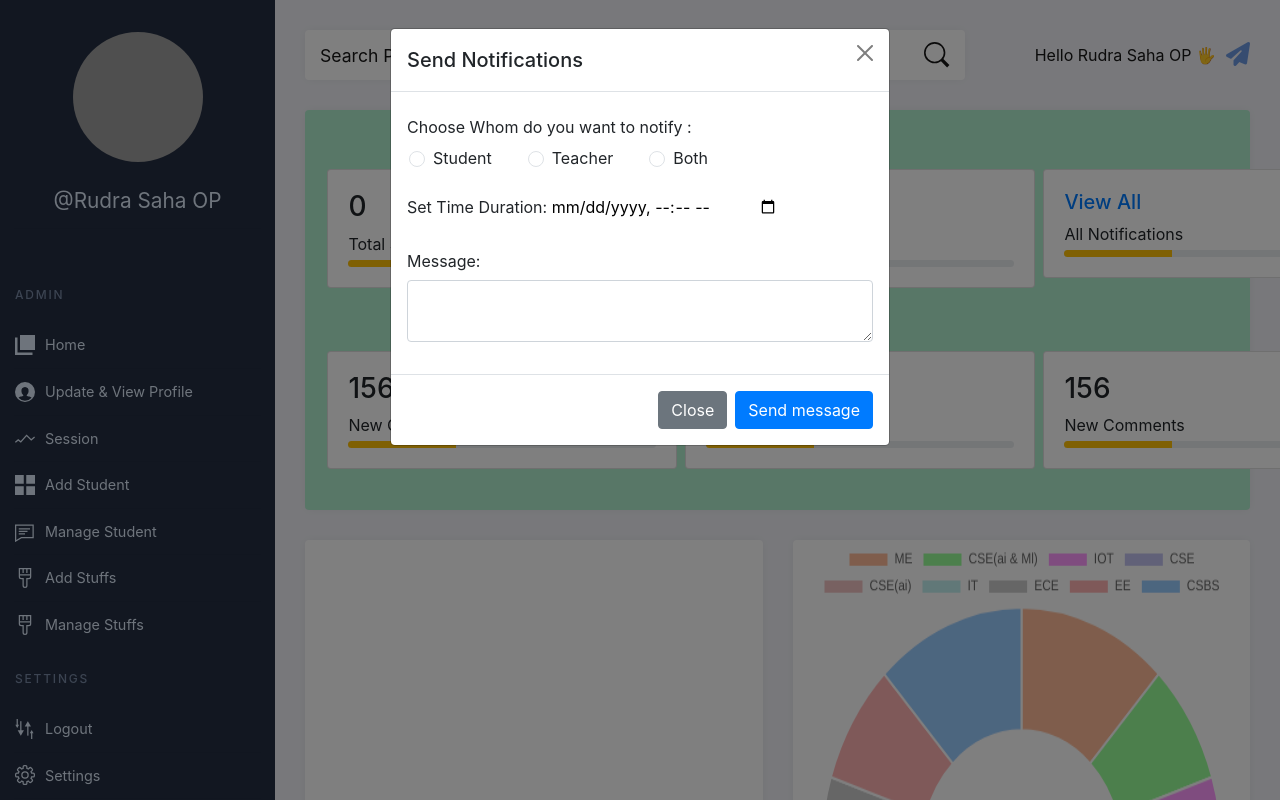
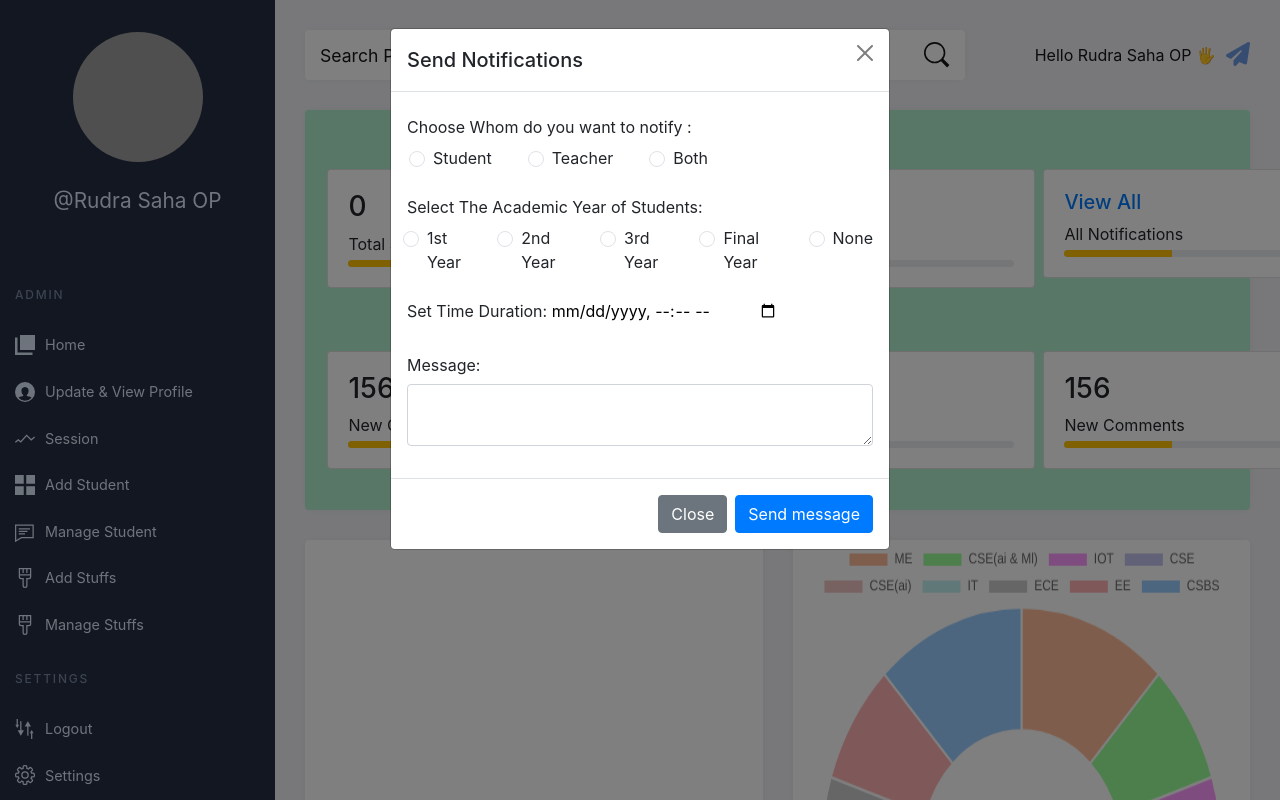
Before and after one commit to Rudrajiii/College-Management-Protocol, a Flask app: page /admin_dashboard in a window 1280 px wide, after a click that opens the changed part. Run offline with Flask 3, Linux system fonts and the light colour scheme; a user stored in the database is signed in; data that the repository does not hold is empty; some libraries are stand-ins or nearby versions; some web fonts are replaced; grey boxes are pictures that could not be loaded.

Commit message:
AC YEAR UPDATE

```diff
--- a/sysProj/Templates/admin_dashboard.html
+++ b/sysProj/Templates/admin_dashboard.html
@@ -137,6 +137,31 @@
                 <div class="form-check">
                   <input class="form-check-input" type="radio" name="recipient" id="recipient-both" value="Both">
                   <label class="form-check-label" for="recipient-both">Both</label>
+                </div>
+              </div>
+            </div>
+            <div class="mb-3">
+              <label for="academic-year" class="col-form-label">Select The Academic Year of Students:</label>
+              <div id="radio-group" style="display: flex; gap: 2.2vh;">
+                <div class="form-check">
+                  <input class="form-check-input" type="radio" name="academic_year[]" id="year-1" value="1st Year">
+                  <label class="form-check-label" for="year-1">1st Year</label>
+                </div>
+                <div class="form-check">
+                  <input class="form-check-input" type="radio" name="academic_year[]" id="year-2" value="2nd Year">
+                  <label class="form-check-label" for="year-2">2nd Year</label>
+                </div>
+                <div class="form-check">
+                  <input class="form-check-input" type="radio" name="academic_year[]" id="year-3" value="3rd Year">
+                  <label class="form-check-label" for="year-3">3rd Year</label>
+                </div>
+                <div class="form-check">
+                  <input class="form-check-input" type="radio" name="academic_year[]" id="year-final" value="Final Year">
+                  <label class="form-check-label" for="year-final">Final Year</label>
+                </div>
+                <div class="form-check">
+                  <input class="form-check-input" type="radio" name="academic_year[]" id="year-none" value="None">
+                  <label class="form-check-label" for="year-none">None</label>
                 </div>
               </div>
             </div>
```
